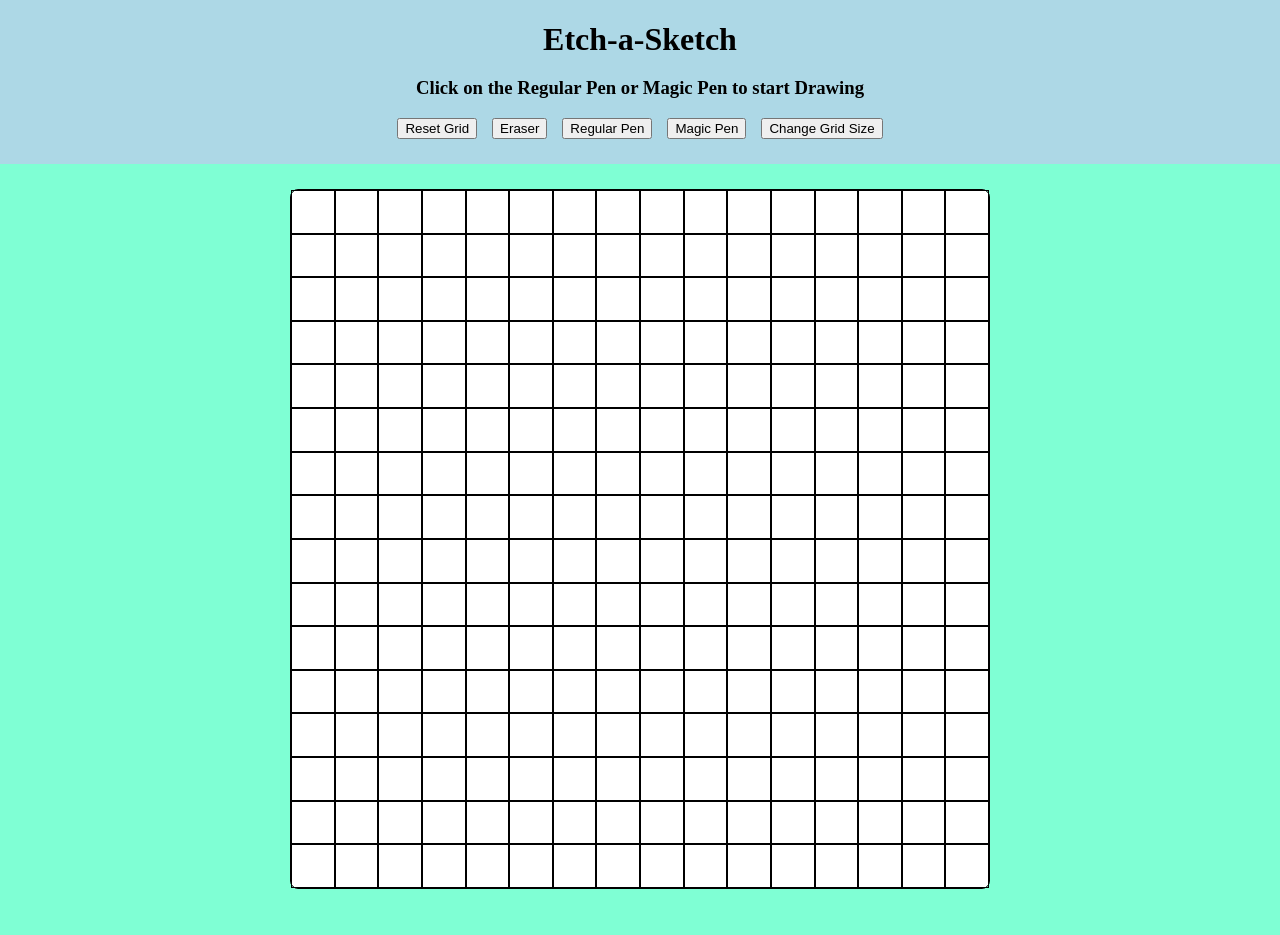
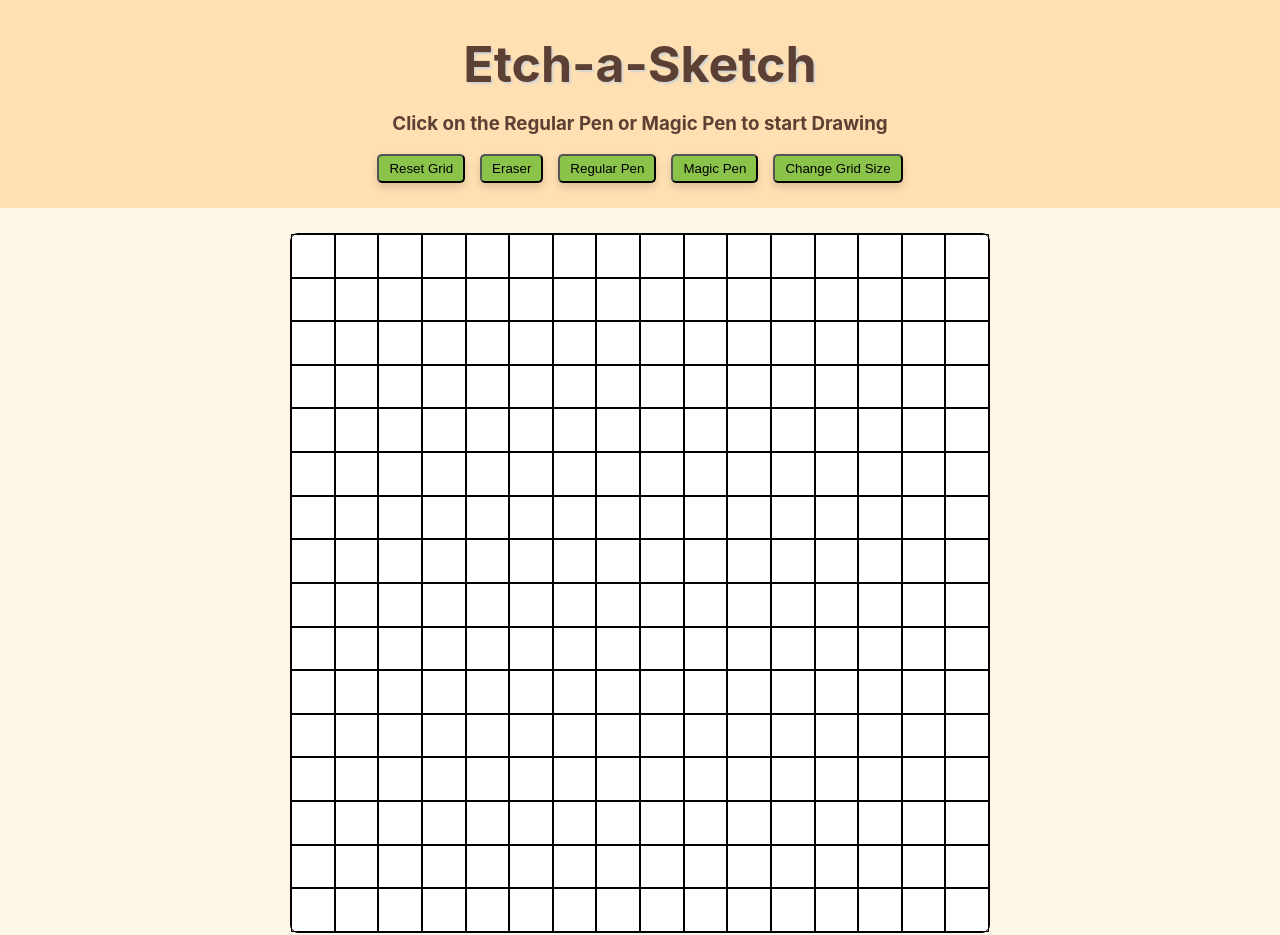
Before and after one commit to parthiv-2006/Etch-a-sketch, a plain HTML site: page index.html in a window 1280 px wide. Before the commit the page ends 914 px from the top, so only its background shows below. Drawn offline with Linux system fonts and the light colour scheme.

Commit message:
added styling for buttons and header

```diff
--- a/style.css
+++ b/style.css
@@ -3,14 +3,15 @@ body {
     flex-direction: column;
     margin: 0;
     padding: 0;
-    background-color: aquamarine;
+    background-color: #FDF5E6;
     align-items: center;
+    font-family: 'Inter', sans-serif ;
 }
 
 .header {
     display: flex;
     flex-direction: column;
-    background-color: lightblue;
+    background-color: #FFE0B2;
     justify-content: center;
     align-items: center;
     width: 100%;
@@ -22,10 +23,13 @@ body {
     display: flex;
     flex-direction: column;
     align-items: center;
+    color: #5C4033;
 }
 
 .header-text h1 {
     margin-bottom: 0;
+    text-shadow: 2px 2px 2px lightgrey;
+    font-size: 50px;
 }
 
 .buttons {
@@ -33,6 +37,27 @@ body {
     gap: 15px;
     justify-content: center;
     align-items: center;
+}
+
+.butt {
+    padding: 5px 10px;
+    box-shadow: 0 4px 8px rgba(0, 0, 0, 0.15);
+    background-color: #8BC34A;
+    transition: all 0.15s ease-out;
+    border-radius: 5px;
+}
+
+.butt:hover {
+    background-color: #7CB342;
+    box-shadow: 0 6px 12px rgba(0, 0, 0, 0.25);
+    transform: translateY(-2px);
+}
+
+.butt:active {
+    background-color: #689F38;
+    transform: translateY(1px);
+    transition: 0.15s;
+    box-shadow: 0 2px 4px rgba(0, 0, 0, 0.1);
 }
 
 .grid-container {
```
